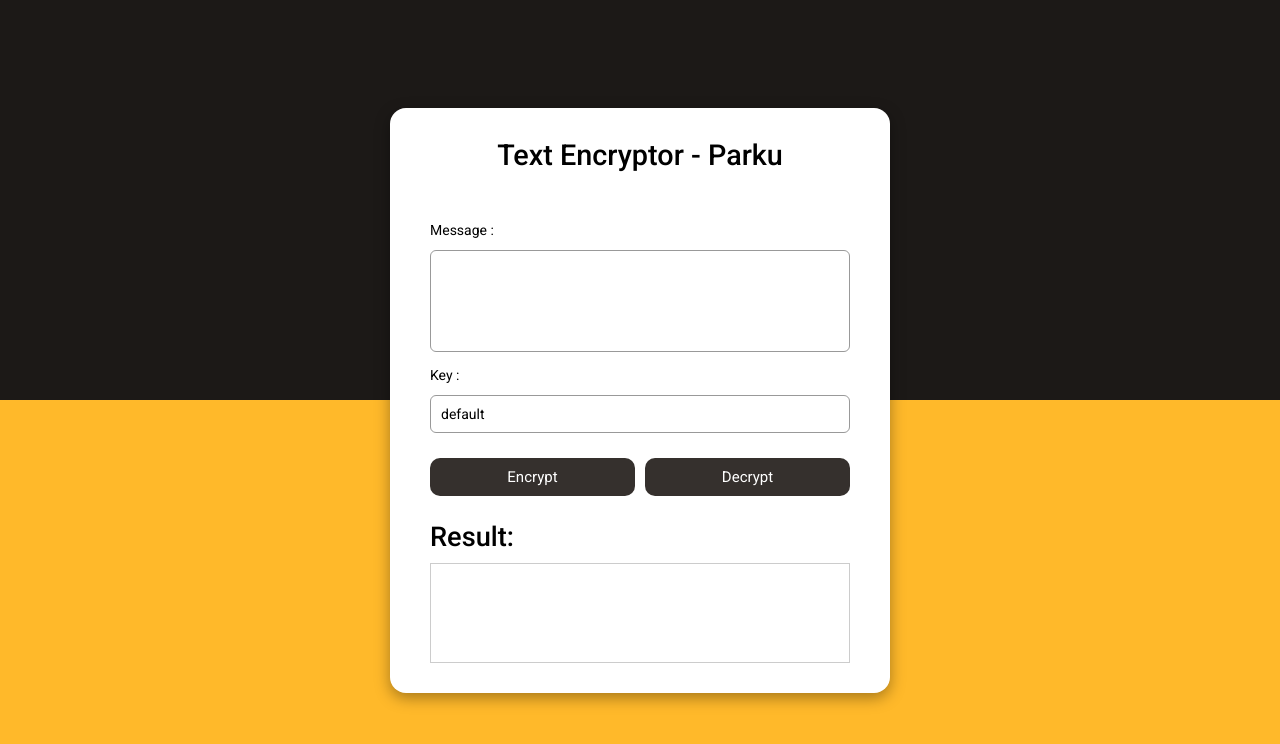
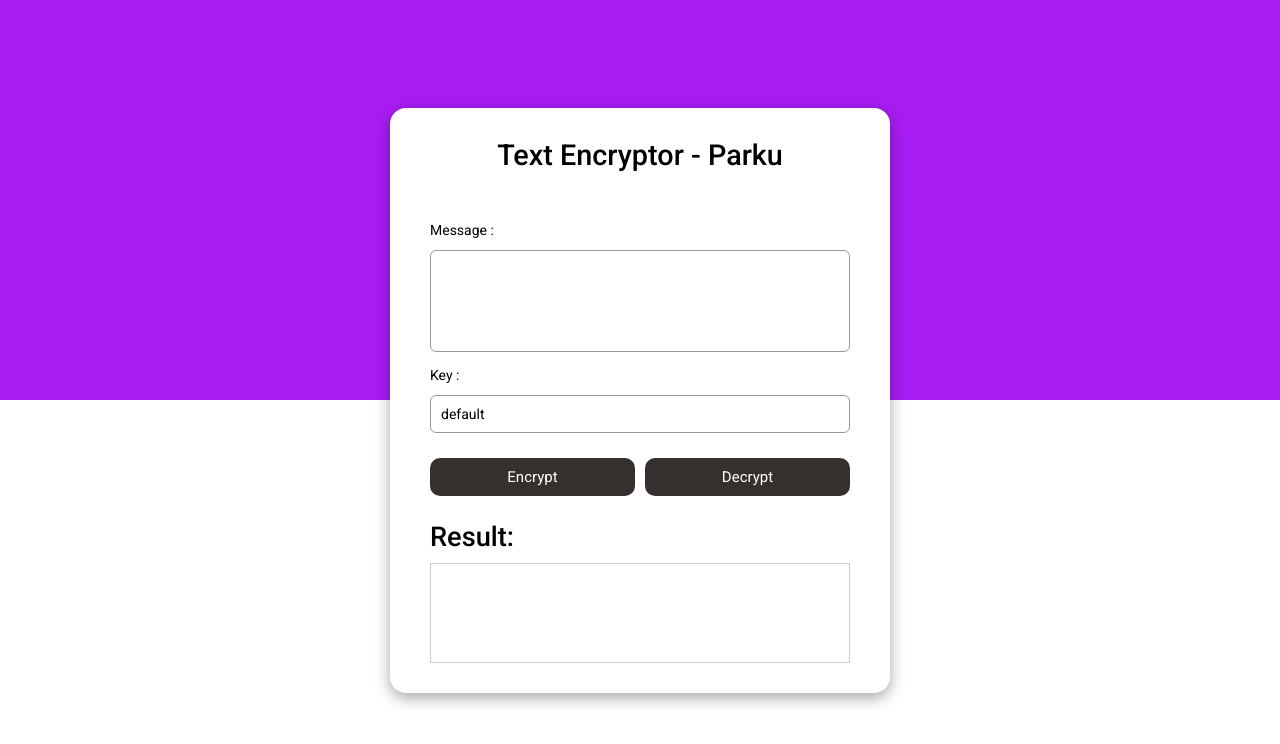
Before and after one commit to matrSid/testRepo, a plain HTML site: page combined.html in a window 1280 px wide. Drawn offline with Linux system fonts and the light colour scheme.

Commit message:
Update combined.html

```diff
--- a/combined.html
+++ b/combined.html
@@ -21,7 +21,7 @@
             align-items: center;
             justify-content: center;
             height: 100vh;
-            background: linear-gradient(#1c1917 50%, #ffb92a 50%);
+            background: linear-gradient(#a81df2 50%, #ffff 50%);
         }
 
         h1 {
```
